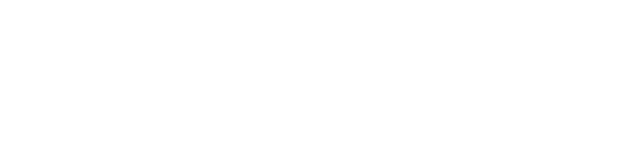
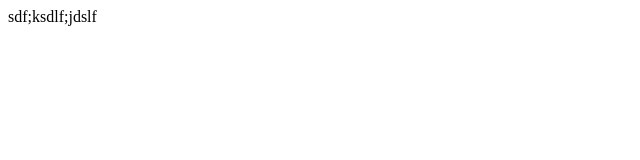
Before and after one commit to siri-sontha/onlinequiz, a plain HTML site: page quiz.html in a window 1280 px wide. Shown: the whole page, without its empty margins (0-640 px from the left). Drawn offline with Linux system fonts and the light colour scheme.

```diff
--- a/quiz.html
+++ b/quiz.html
@@ -7,7 +7,7 @@
 </head>
 <body>
     <section>
-
+        sdf;ksdlf;jdslf
     </section>
 </body>
 </html>
```
Also changed, not shown: nodejs/package.json (added, +26 -0 lines), 1 other file.
